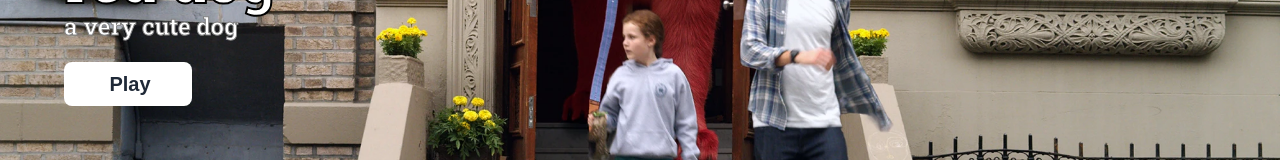
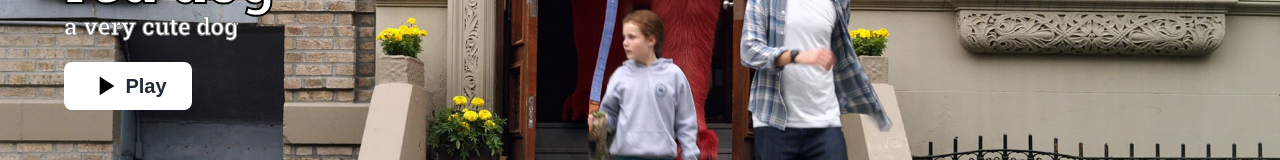
Before and after one commit to carlosmarinho/netflix-clone, a Next.js app: page / in a window 1280 px wide. Shown: the part 309-469 px from the top of the page. Built offline with nearby package versions, Linux system fonts and the light colour scheme.

Commit message:
add play icon to button

```diff
--- a/components/banner/banner.js
+++ b/components/banner/banner.js
@@ -1,3 +1,4 @@
+import Image from 'next/image';
 import styles from './banner.module.css';
 
 const Banner = (props) => {
@@ -19,6 +20,12 @@ const Banner = (props) => {
           <h3 className={styles.subTitle}>{subTitle}</h3>
           <div className={styles.playBtnWrapper}>
             <button className={styles.btnWithIcon} onClick={handleOnPlay}>
+              <Image
+                src='/static/play_arrow.svg'
+                alt='Play icon'
+                height='32px'
+                width='32px'
+              />
               <span className={styles.playText}>Play</span>
             </button>
           </div>
```
Also changed, not shown: public/static/play_arrow.svg (added).
